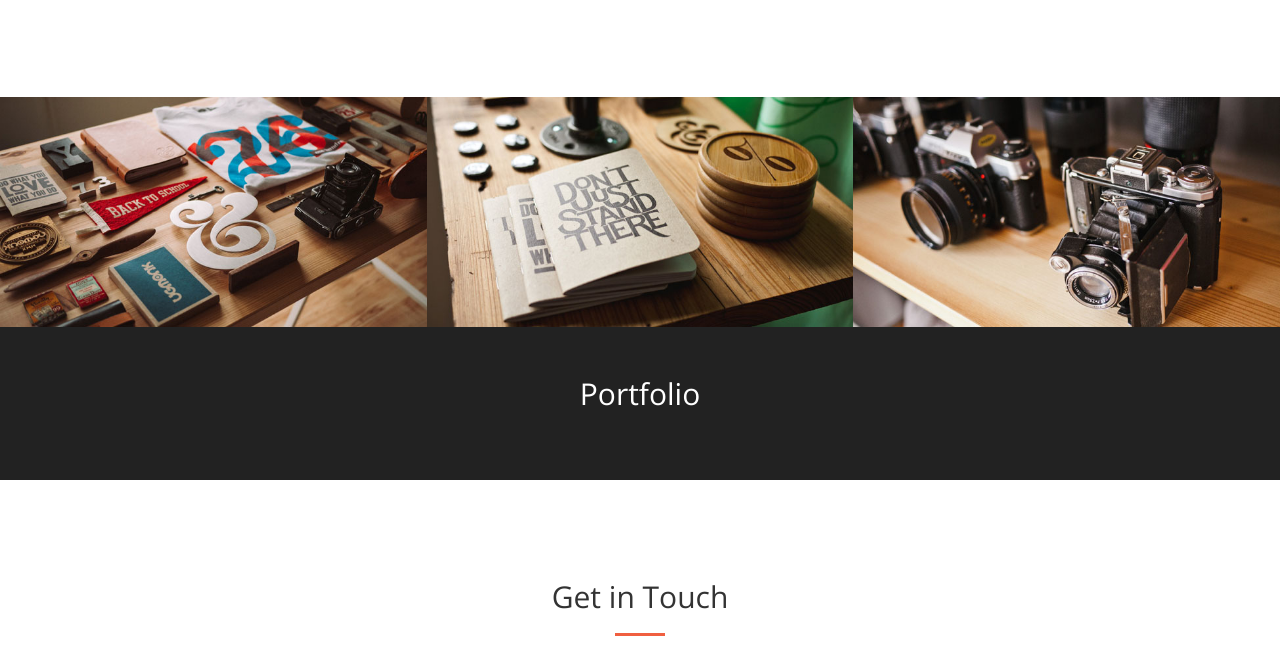
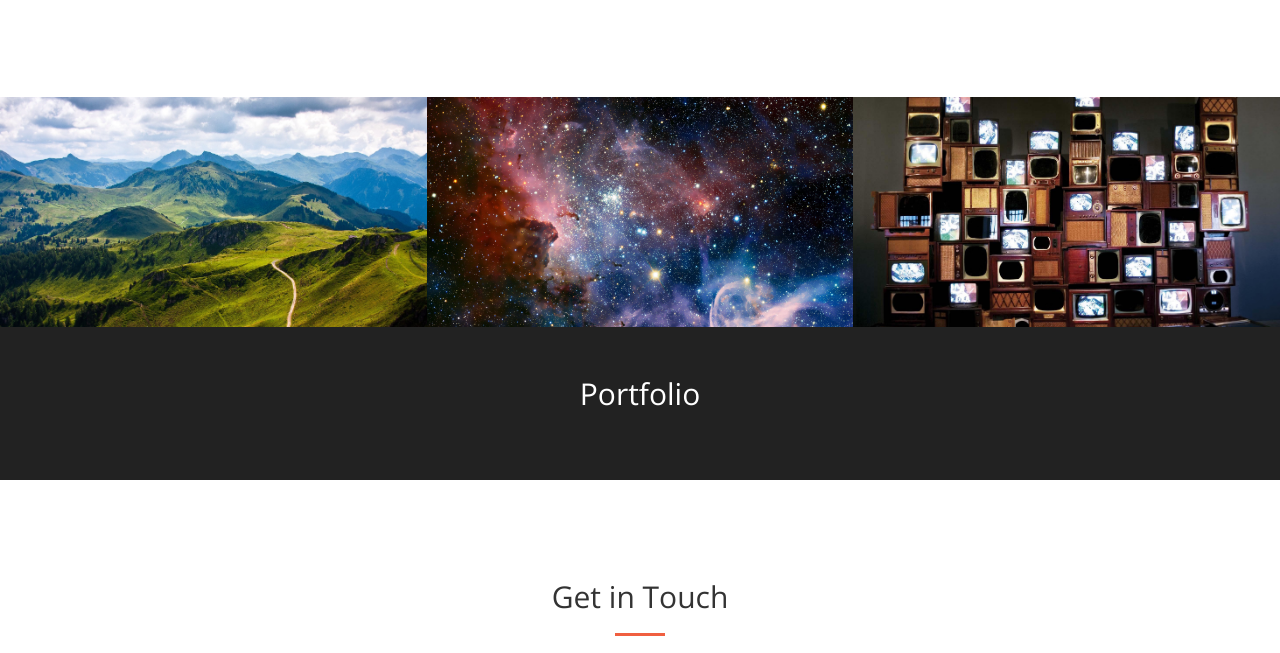
Before and after one commit to yisusans/yisusans.github.io, a website: page index.html in a window 1280 px wide. Shown: the part 1703-2356 px from the top of the page. Drawn offline with nearby package versions, Linux system fonts and the light colour scheme.

Commit message:
add photos for portfolio

```diff
--- a/index.html
+++ b/index.html
@@ -197,7 +197,7 @@
             <div class="row no-gutter">
                 <div class="col-lg-4 col-sm-6">
                     <div class="portfolio-box">
-                        <img src="img/portfolio/thumbnails/1.jpg" class="img-responsive" alt="">
+                        <img src="img/portfolio/thumbnails/mountain.jpg" class="img-responsive" alt="">
                         <div class="portfolio-box-caption">
                             <div class="portfolio-box-caption-content">
                                 <div class="project-name">
@@ -211,7 +211,7 @@
                 </div>
                 <div class="col-lg-4 col-sm-6">
                     <div href="img/portfolio/fullsize/2.jpg" class="portfolio-box">
-                        <img src="img/portfolio/thumbnails/2.jpg" class="img-responsive" alt="">
+                        <img src="img/portfolio/thumbnails/galaxy.jpg" class="img-responsive" alt="">
                         <div class="portfolio-box-caption">
                             <div class="portfolio-box-caption-content">
                                 <div class="project-name">
@@ -224,8 +224,8 @@
                     </div>
                 </div>
                 <div class="col-lg-4 col-sm-6">
-                    <div href="img/portfolio/fullsize/3.jpg" class="portfolio-box">
-                        <img src="img/portfolio/thumbnails/3.jpg" class="img-responsive" alt="">
+                    <div href="img/portfolio/fullsize/tv.jpg" class="portfolio-box">
+                        <img src="img/portfolio/fullsize/tv.jpg" class="img-responsive" alt="">
                         <div class="portfolio-box-caption">
                             <div class="portfolio-box-caption-content">
                                 <div class="project-name">
```
Also changed, not shown: css/creative.css (line endings or trailing spaces), img/portfolio/fullsize/tv.jpg (added), img/portfolio/thumbnails/galaxy.jpg (added), img/portfolio/thumbnails/mountain.jpg (added).
